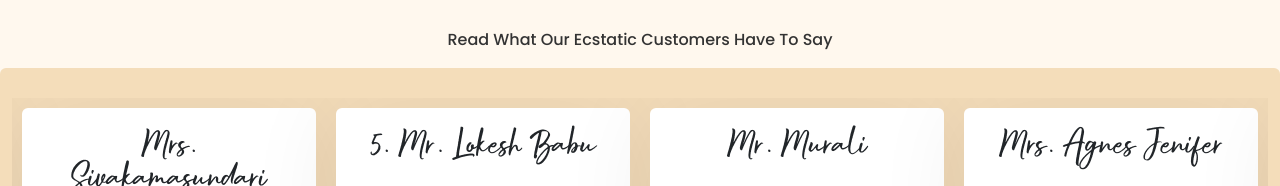
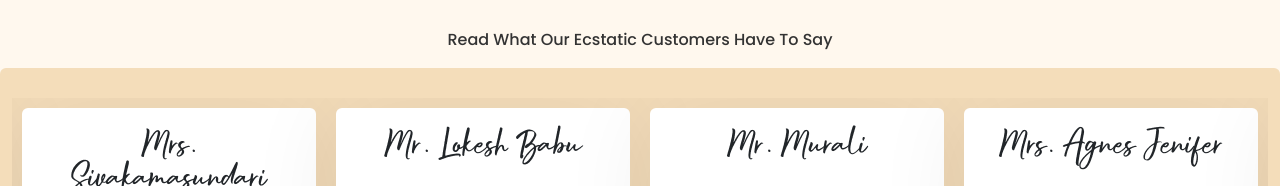
Before and after one commit to saranmagniontech/Prestige-Club, a plain HTML site: page success-story.html in a window 1280 px wide. Shown: the part 1880-2066 px from the top of the page. Drawn offline with nearby package versions, Linux system fonts and the light colour scheme.

Commit message:
Add files via upload

```diff
--- a/success-story.html
+++ b/success-story.html
@@ -471,7 +471,7 @@ document.getElementById('modalImg').addEventListener('mouseout', function(){
                               <div class="row">
                                   <div class="col-md-12">
                                       <div class="card">
-                                          <h3 class="bullet">5. Mr. Lokesh Babu</h3>
+                                          <h3 class="bullet">Mr. Lokesh Babu</h3>
                                           <!-- <span>( Trip To Pondicherry )</span> -->
                                           <p>“It was an wonderful stay at Grand Serenna Resort. Thanks for Prestige Vacations for arranging it with a short notice at affordable price.“<br><br><br></p>
                                       </div>
```
